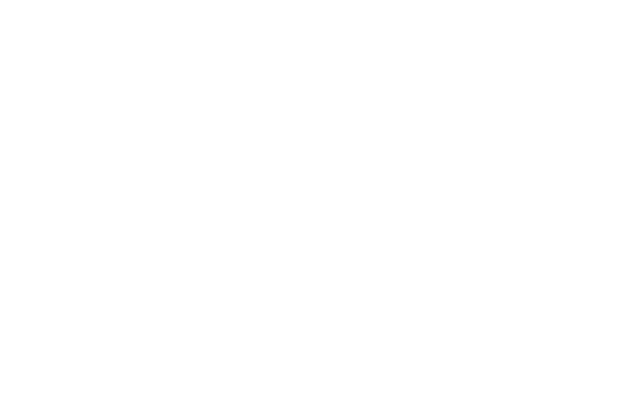
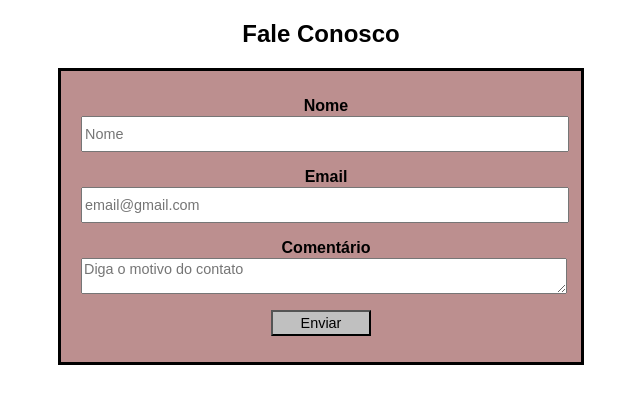
Before and after one commit to biacattaneo/biacattaneo.github.io, a website: page contato.html in a window 1280 px wide. Shown: the whole page, without its empty margins (319-959 px from the left). Drawn offline with Linux system fonts and the light colour scheme.

Commit message:
Criação da pagina contato e adição do css

```diff
--- a/contato.html
+++ b/contato.html
@@ -0,0 +1,19 @@
+<!DOCTYPE html>
+<html>
+    <head>
+        <meta charset="UTF-8">
+        <title>Fale Conosco</title>
+        <link rel="stylesheet" type="text/css" href="styles/contato.css">
+    </head>
+    <body>
+        <h2>Fale Conosco</h2>
+        <div id="contato">
+            <form id="formContato">
+                <p><label for="name">Nome</label><input type="text" id="name" class="campo" required placeholder="Nome"></p>
+                <p><label for="email">Email</label><input type="email" id="email" class="campo" required placeholder="email@gmail.com"></p>
+                <p><label for="comentario">Comentário</label><textarea id="comentario" class="campo" placeholder="Diga o motivo do contato"></textarea></p>
+                <p><input type="submit" class="button" id="buttonEnviar" value="Enviar"></p>
+            </form>
+    </div>
+    </body>
+</html>
--- /dev/null
+++ b/styles/contato.css
@@ -0,0 +1,53 @@
+*{
+    font-family: Arial, Helvetica, sans-serif;
+}
+
+h2{
+    text-align: center;
+}
+
+#contato{
+    align-items: center;
+    justify-content: center;
+    text-align: center;
+}
+
+#formContato{
+    display: inline-block;
+    background-color: rosybrown;
+    padding: 10px;
+    border: solid 3px;
+    font-weight: bold;
+    margin: auto;
+    width: 500px;
+}
+
+label{
+    margin-left: 10px;
+}
+
+.campo{
+    display: block;
+    margin: 1px 10px;
+    height: 30px;
+    width: 480px;
+    font-size: 0.9rem;
+}
+
+.campo:hover{
+    background-color: lavender;
+}
+
+.button{
+    display: block;
+    color:black;
+    background-color: silver;
+    font-size: 0.9rem;
+    margin: 5px auto;
+    width: 100px;
+    padding: 3px;
+}
+
+.button:hover{
+    background-color:lavender;
+}
--- a/styles/styles.css
+++ b/styles/styles.css
@@ -1,3 +1,44 @@
-#titulo{
+*{
+    font-family: Arial, Helvetica, sans-serif;
+}
+
+h1{
+    text-align: center;
+}
+
+nav ul li{
+    background-color: lavenderblush;
+    display: inline-block;
+    text-align: center;
+    justify-content: center;
+    align-items: center;
+}
+
+nav ul li:hover{
+    background-color: lemonchiffon;
+}
+
+#noticias{
+    display: flex;
+    height: auto;
+    width: auto;
+    padding: 10px;
+    margin: 1px;
+    text-align: justify;
+}
+
+h2{
     color: red;
+    text-align:justify;
 }
+
+img{
+    width: 200px;
+    align-items: flex-start;
+}
+
+footer{
+    font-size: 1.0rem;
+    width: 300px;
+    padding: 10px;
+}
```
Also changed, not shown: educacao.html (+2 -1 lines), index.html (+2 -1 lines), politica.html (+2 -2 lines), saude.html (+2 -1 lines), scripts/index.js (+4 -4 lines).
